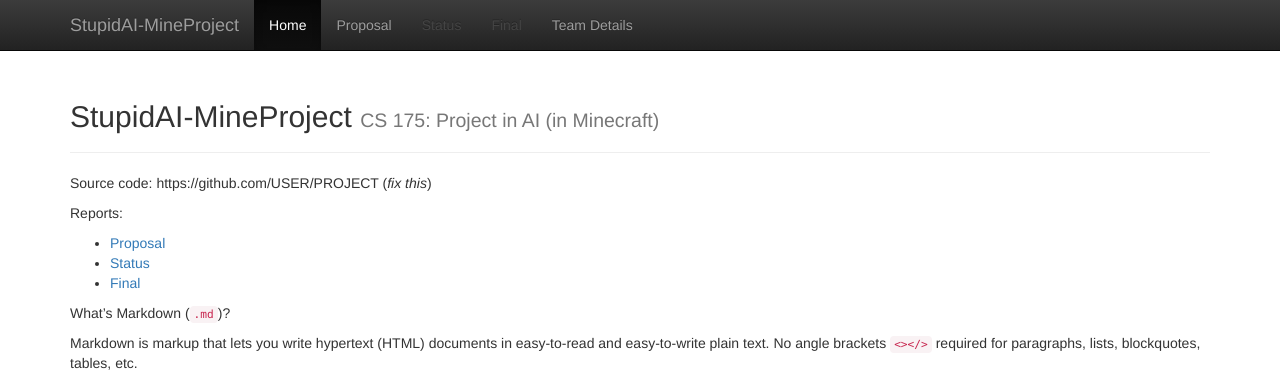
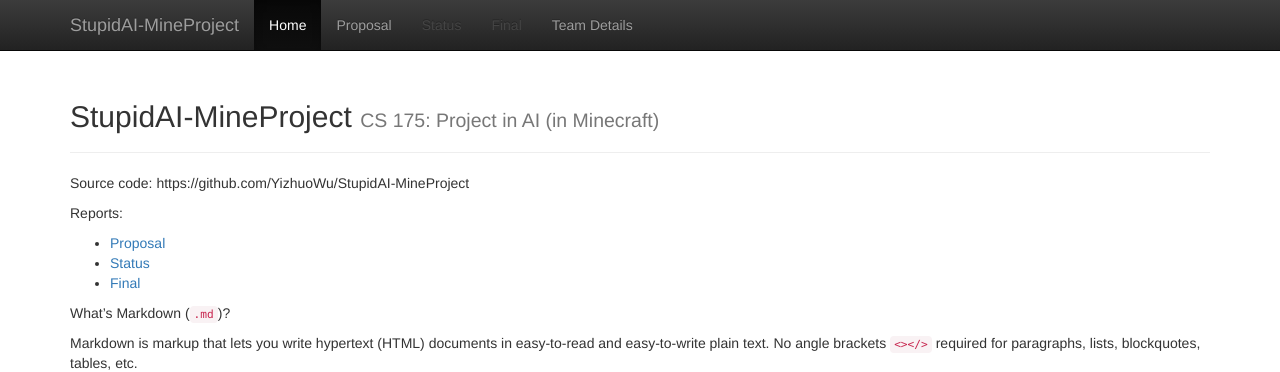
Before and after one commit to YizhuoWu/StupidAI-MineAdventure, a Jekyll site: the page built from docs/index.md, in a window 1280 px wide. Shown: the top 372 px of the page. Built offline with Jekyll 4.4.1, drawn with Linux system fonts in a browser that asks for light colours; formulas are drawn with MathJax 3.

Commit message:
Update index.md

```diff
--- a/docs/index.md
+++ b/docs/index.md
@@ -3,7 +3,7 @@
 title:  Home
 ---
 
-Source code: https://github.com/USER/PROJECT (_fix this_)
+Source code: https://github.com/YizhuoWu/StupidAI-MineProject
 
 Reports:
 
```
